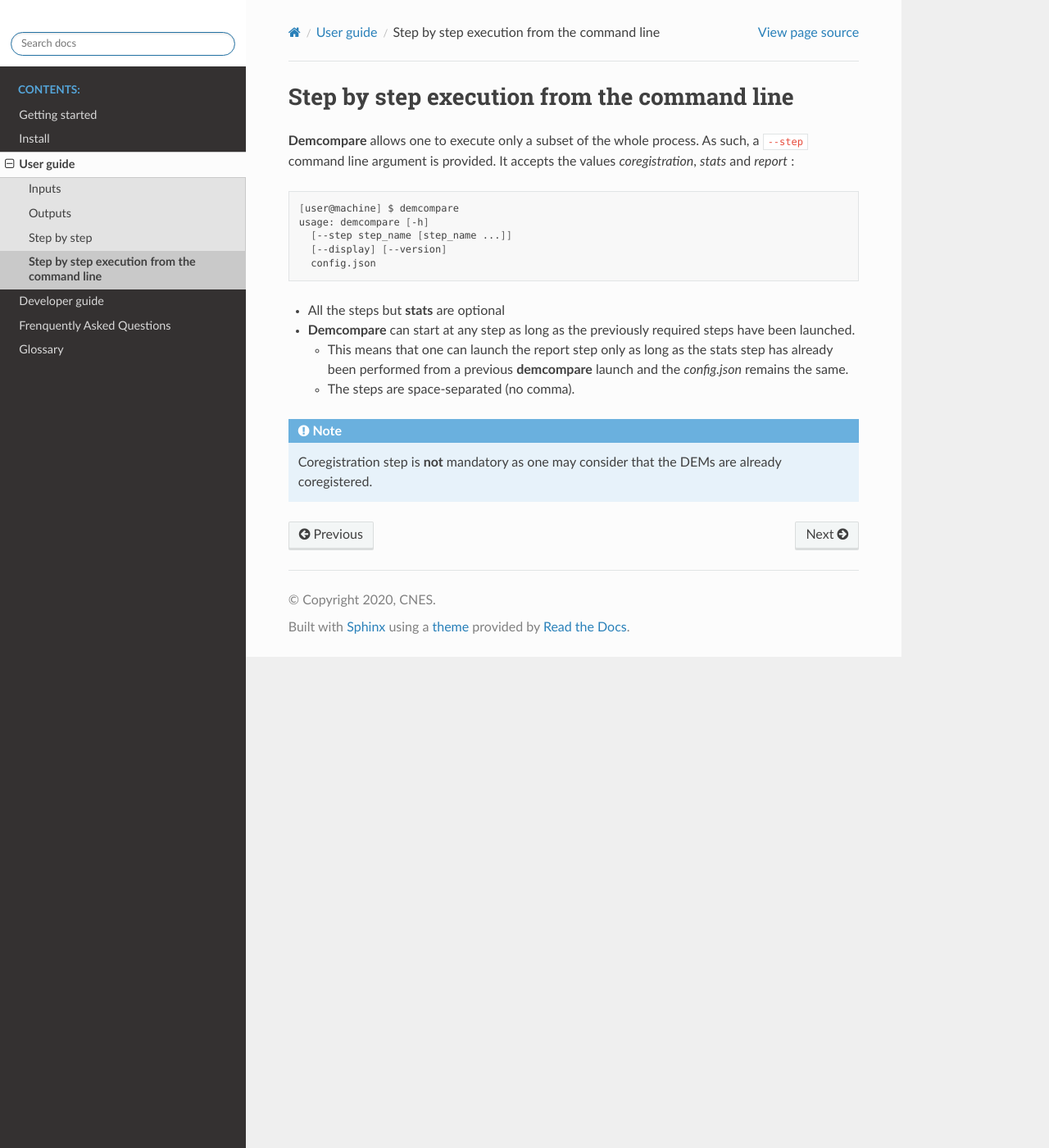
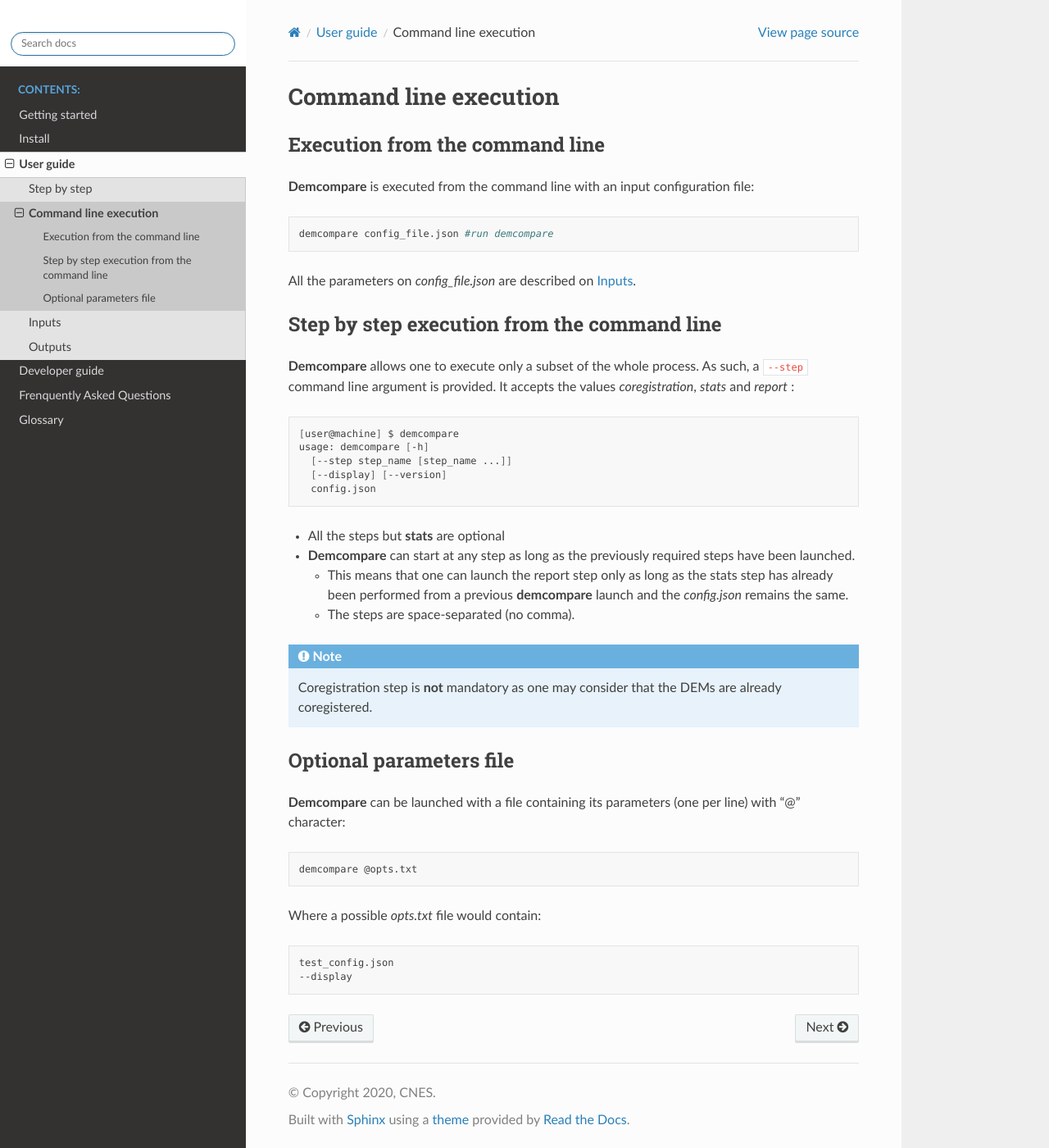
Before and after one commit to CNES/demcompare, a Sphinx documentation site: the page built from docs/source/userguide/command_line_execution.rst, in a window 1280 px wide and 1400 px high. Shown: the whole window at 82% size. Built offline with Sphinx 7.4.7 and the Read the Docs theme 2.0.0, drawn with Linux system fonts in a browser that asks for light colours; formulas are drawn with MathJax 3; pages that are not in the unit, such as notebooks, are missing from menus.

Commit message:
doc: doc corrections

```diff
--- a/docs/source/userguide.rst
+++ b/docs/source/userguide.rst
@@ -6,7 +6,7 @@
 .. toctree::
    :maxdepth: 2
 
+   userguide/step_by_step.rst
+   userguide/command_line_execution.rst
    userguide/inputs.rst
    userguide/outputs.rst
-   userguide/step_by_step.rst
-   userguide/command_line_execution.rst
--- a/docs/source/userguide/command_line_execution.rst
+++ b/docs/source/userguide/command_line_execution.rst
@@ -3,8 +3,22 @@
 .. role:: bash(code)
    :language: bash
 
+Command line execution
+**********************
+
+Execution from the command line
+===============================
+
+**Demcompare** is executed from the command line with an input configuration file:
+
+.. code-block:: bash
+
+    demcompare config_file.json #run demcompare
+
+All the parameters on *config_file.json* are described on :ref:`inputs`.
+
 Step by step execution from the command line
-********************************************
+============================================
 
 **Demcompare** allows one to execute only a subset of the whole process. As such, a :bash:`--step` command line argument is
 provided. It accepts the values `coregistration`, `stats` and `report` :
@@ -25,3 +39,20 @@
   - The steps are space-separated (no comma).
 
 .. note::  Coregistration step is **not** mandatory as one may consider that the DEMs are already coregistered.
+
+
+Optional parameters file
+========================
+
+**Demcompare** can be launched with a file containing its parameters (one per line) with "@" character:
+
+.. code-block:: bash
+
+    demcompare @opts.txt
+
+Where a possible *opts.txt* file would contain:
+
+.. code-block:: bash
+
+    test_config.json
+    --display
--- a/docs/source/userguide/outputs.rst
+++ b/docs/source/userguide/outputs.rst
@@ -4,7 +4,7 @@
 =======
 
 
-**Demcompare** will store several data and here is a brief explanation for each one.
+**Demcompare** will store several data on the *"OutputDir"* folder which is specified on the input configuration file. Here is a brief explanation for each one.
 
 The images :
 
--- a/docs/source/userguide/step_by_step/coregistration.rst
+++ b/docs/source/userguide/step_by_step/coregistration.rst
@@ -47,6 +47,8 @@
 Tile processing is not available anymore. A future version might provide a better way to deal with very large data. In
 the meantime one can deal with heavy DSMs by setting a :term:`ROI` (see previous chapter).
 
+References
+**********
 
 For the Nuth & Kääb universal coregistration algorithm :
 
```
Also changed, not shown: docs/source/userguide/inputs.rst (+1 -13 lines), 2 other files.
